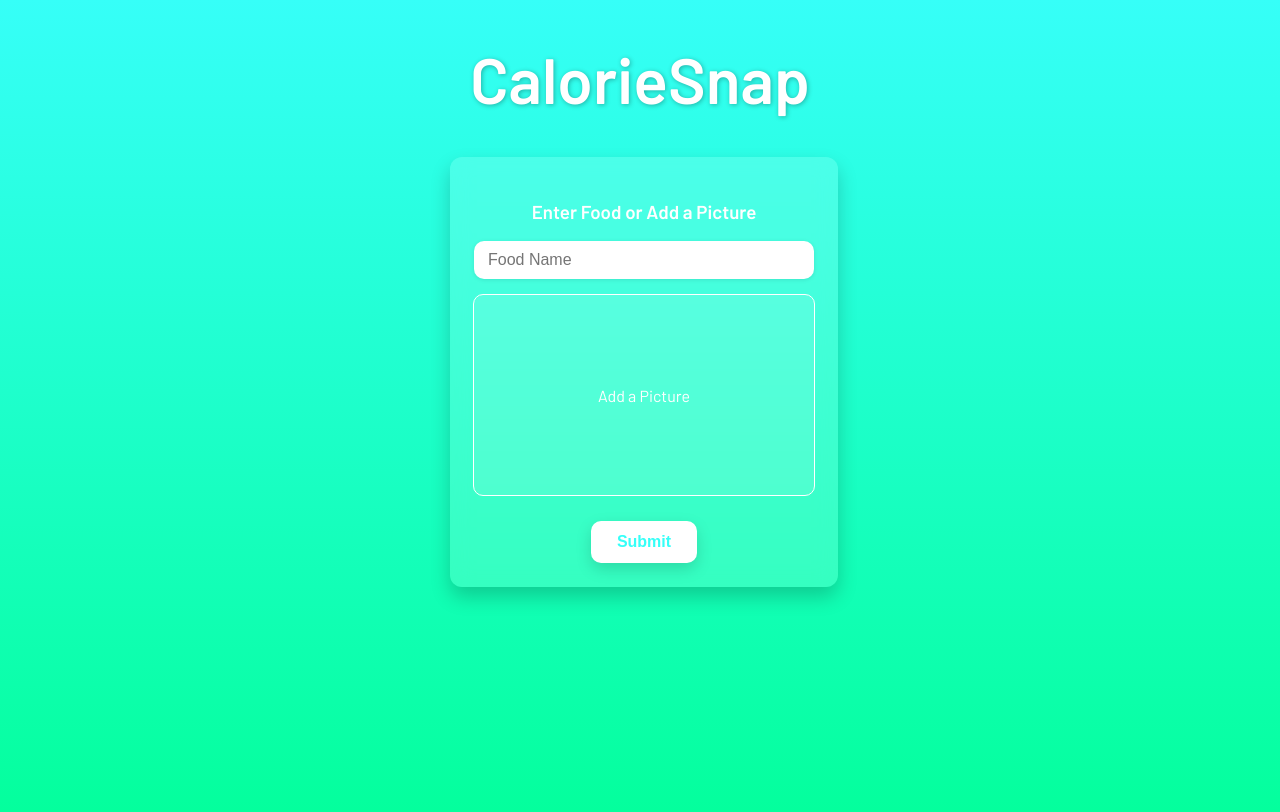
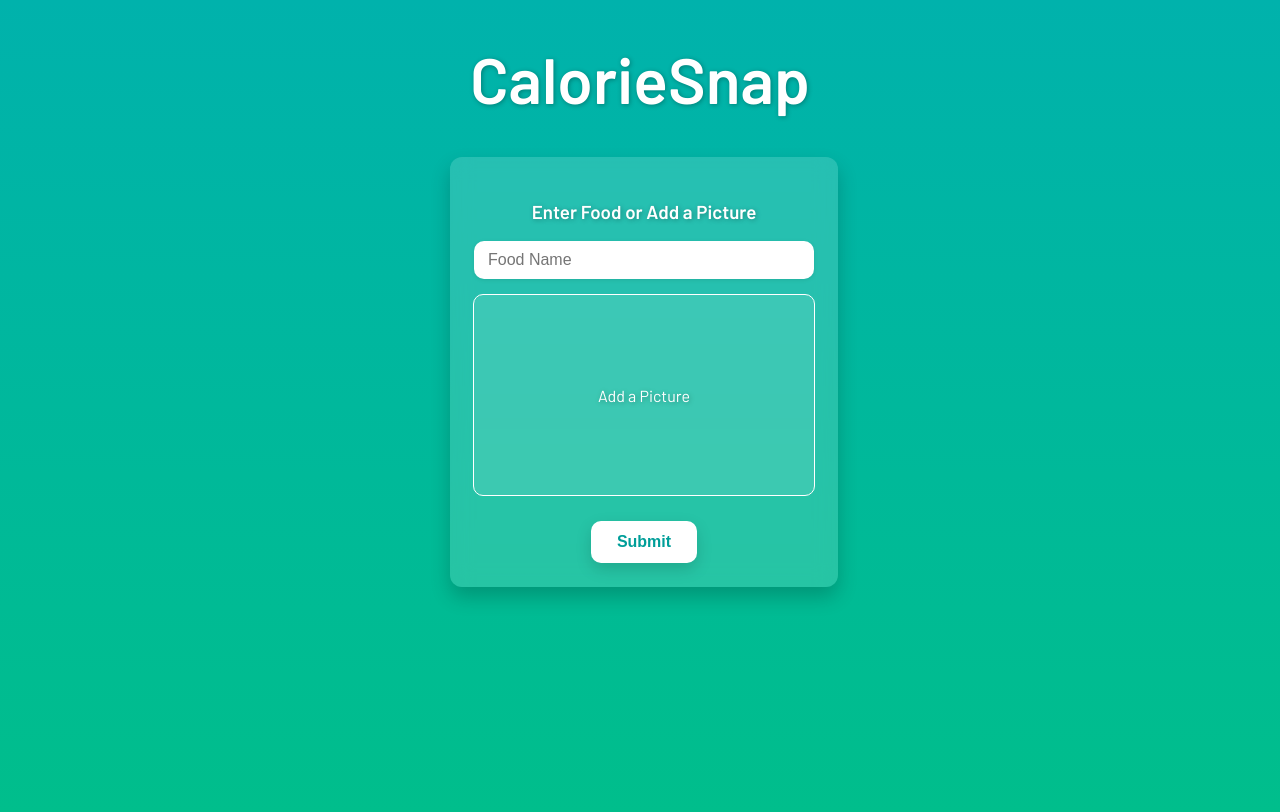
Before and after one commit to stephaniebittner802/calorie-snap, a React (Create React App) app in the folder frontend/: page / in a window 1280 px wide. Shown: the top 812 px of the page. Built offline with nearby package versions, Linux system fonts and the light colour scheme.

Commit message:
changed to blue

```diff
--- a/frontend/src/components/HomePage.css
+++ b/frontend/src/components/HomePage.css
@@ -6,7 +6,7 @@ body {
   flex-direction: column;
   align-items: center;
   min-height: 100vh;
-  background: linear-gradient(to bottom, #36fff8, #00ff95);
+  background: linear-gradient(to bottom, #00b2ac, #00bf89);
   color: #fff;
 }
 
--- a/frontend/src/components/ResultPage.css
+++ b/frontend/src/components/ResultPage.css
@@ -1,7 +1,7 @@
 body {
   margin: 0;
   font-family: 'Barlow', sans-serif;
-  background: linear-gradient(to bottom, #36fff8, #00ff95);
+  background: linear-gradient(to bottom, #00b2ac, #00bf89);
   display: flex;
   flex-direction: column;
   align-items: center;
@@ -29,6 +29,7 @@ body {
   box-shadow: 0 10px 20px rgba(0, 0, 0, 0.2);
   width: 100%;
   text-align: center;
+  text-shadow: 1px 1px 5px rgba(0, 0, 0, 0.3);
   transition: all 0.3s ease;
   max-width: 700px;
   margin: 0 auto;
--- a/frontend/src/index.css
+++ b/frontend/src/index.css
@@ -8,7 +8,7 @@ body {
   flex-direction: column;
   align-items: center;
   min-height: 100vh;
-  background: linear-gradient(to bottom, #36fff8, #00ff95);
+  background: linear-gradient(to bottom, #00b2ac, #00bf89);
   color: #fff;
 }
 
@@ -31,7 +31,7 @@ button {
   border: none;
   border-radius: 10px;
   background: white;
-  color: #36fff8;
+  color: #009e99;
   cursor: pointer;
   transition: all 0.3s ease;
   box-shadow: 0 6px 16px rgba(0, 0, 0, 0.15);
```
